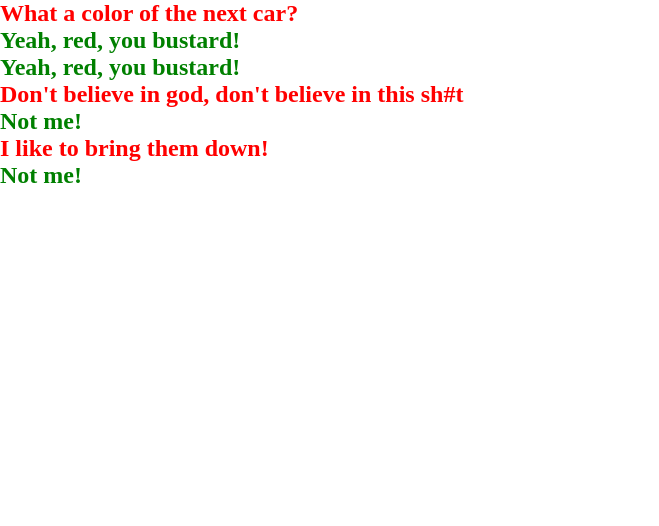
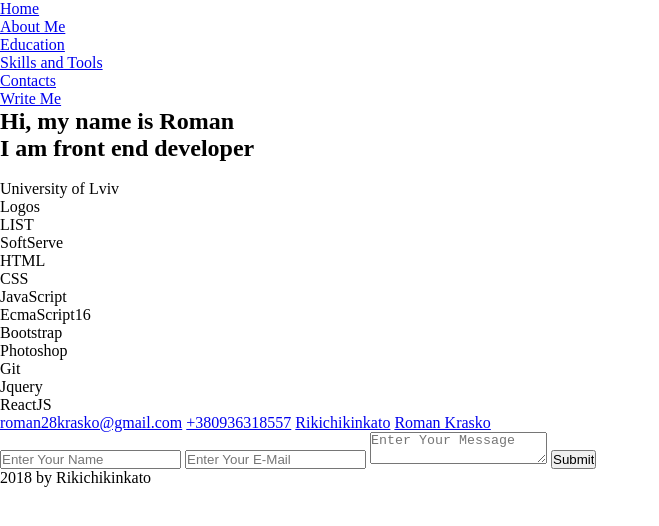
Before and after one commit to Rikichirinkato/alicepractice210118, a plain HTML site: page index.html in a window 1280 px wide. Shown: the whole page, without its empty margins (0-659 px from the left). Drawn offline with Linux system fonts and the light colour scheme.

Commit message:
init elements

```diff
--- a/index.html
+++ b/index.html
@@ -8,18 +8,61 @@
     <title>Document</title>
 </head>
 <body>
-    <section>
-        <h1>What a color of the next car?</h1>
-        <h2>Yeah, red, you bustard!</h2>
-        <h2>Yeah, red, you bustard!</h2>
-    </section>
-    <section>
-        <h1>Don't believe in god, don't believe in this sh#t</h1>
-        <h2>Not me!</h2>
-    </section>
-    <section>
-        <h1>I like to bring them down!</h1>
-        <h2>Not me!</h2>
-    </section>
+    <header>
+        <nav>
+            <ul>
+                <li><a href="mailto:">Home</a></li>
+                <li><a href="mailto:">About Me</a></li>
+                <li><a href="mailto:">Education</a></li>
+                <li><a href="mailto:">Skills and Tools</a></li>
+                <li><a href="mailto:">Contacts</a></li>
+                <li><a href="mailto:">Write Me</a></li>
+            </ul>
+        </nav>
+        <section>
+            <h1>Hi, my name is Roman</h1>
+            <h2>I am front end developer</h2>
+        </section>
+    </header>
+    <main>
+        <article class="information">
+            <img src="" alt="">
+            <p></p>
+        </article>
+        <article class="education">
+            <p>University of Lviv</p>
+            <p>Logos</p>
+            <p>LIST</p>
+            <p>SoftServe</p>
+        </article>
+        <article class="skillsNtools">
+            <section>HTML</section>
+            <section>CSS</section>
+            <section>JavaScript</section>
+            <section>EcmaScript16</section>
+            <section>Bootstrap</section>
+            <section>Photoshop</section>
+            <section>Git</section>
+            <section>Jquery</section>
+            <section>ReactJS</section>
+        </article>
+        <article class="contacts">
+            <a href="mailto:roman28krasko@gmail.com"><img src="" alt="">roman28krasko@gmail.com</a>
+            <a href="tel:+380936318557"><img src="" alt="">+380936318557</a>
+            <a href="https://github.com/Rikichirinkato"><img src="" alt="">Rikichikinkato</a>
+            <a href="https://www.facebook.com/roman.krasko"><img src="" alt="">Roman Krasko</a>
+        </article>
+        <article class="write">
+            <form>
+                <input type="text" name="name"/ placeholder="Enter Your Name">
+                <input type="text" name="email"/ placeholder="Enter Your E-Mail">
+                <textarea placeholder="Enter Your Message"></textarea>
+                <input type="submit" name="submit" value="Submit"/>
+            </form>
+        </article>
+    </main>
+    <footer>
+        <p>2018 by Rikichikinkato</p>
+    </footer>
 </body>
 </html>
--- a/style/index.css
+++ b/style/index.css
@@ -2,12 +2,3 @@
     margin: 0;
     padding: 0;
 }
-h1 {
-    color: red;
-}
-h2{
-    color: green;
-}
-section:last-child{
-    color: lime;
-}
```
